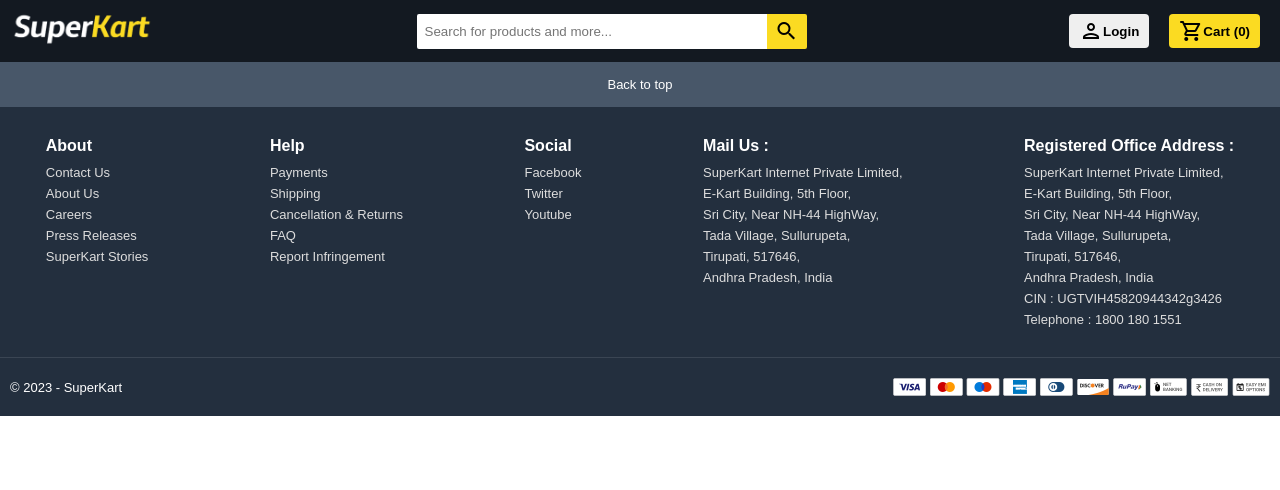
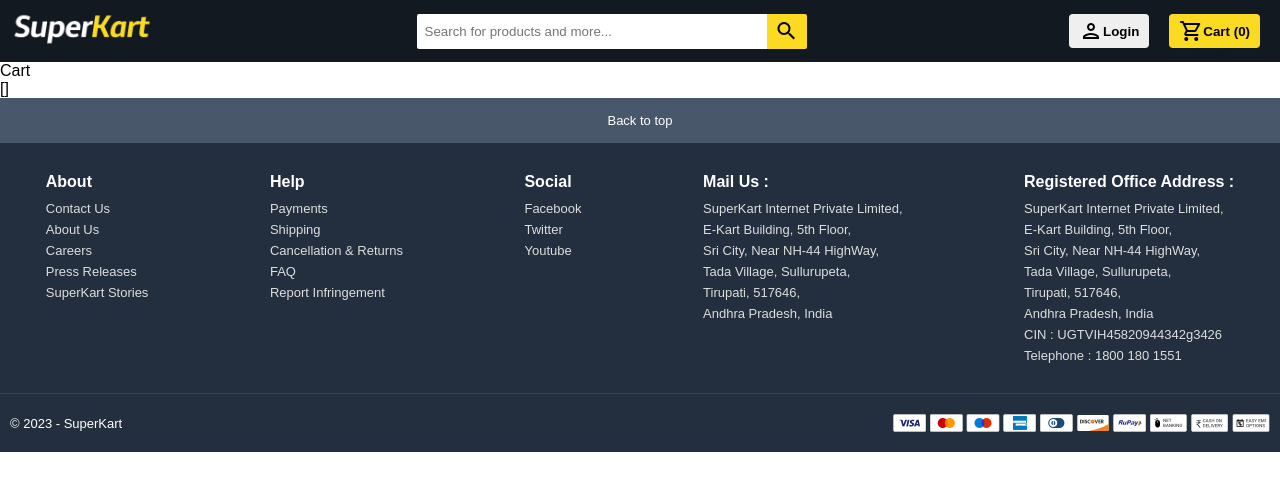
Before and after one commit to Siva-Tejaa/SuperKart, a React (Vite) app: page /cart in a window 1280 px wide. Shown: the top 490 px of the page. Built offline with nearby package versions, Linux system fonts and the light colour scheme; no server answers.

Commit message:
add cart functionality

```diff
--- a/src/App.jsx
+++ b/src/App.jsx
@@ -1,31 +1,41 @@
-import React from 'react';
+import React from "react";
 import "./App.css";
 
-import Header from './components/Header/Header';
-import Footer from './components/Footer/Footer';
-import Categories from './components/Categories/Categories';
-import Body from './components/Body/Body';
+import Header from "./components/Header/Header";
+import Footer from "./components/Footer/Footer";
+import Categories from "./components/Categories/Categories";
+import Body from "./components/Body/Body";
 
-import 'react-loading-skeleton/dist/skeleton.css'
+import "react-loading-skeleton/dist/skeleton.css";
 
 import { Routes, Route, Navigate } from "react-router-dom";
-import ProductDetails from './components/ProductDetails/ProductDetails';
-import ProductCategory from './components/ProductCategory/ProductCategory';
+import ProductDetails from "./components/ProductDetails/ProductDetails";
+import ProductCategory from "./components/ProductCategory/ProductCategory";
+import Cart from "./components/Cart/Cart";
 
 const App = () => {
   return (
     <>
-      <Header/>
-      <Categories/>
+      <Header />
+      <Categories />
       <Routes>
-        <Route exact path='/' element={<Body/>} />
-        <Route exact path='/productdetails/:productid' element={<ProductDetails/>} />
-        <Route exact path='/category/:categoryText' element={<ProductCategory/>} />
-        <Route exact path='/category/all' element={<Navigate to="/"/>} />
+        <Route exact path="/" element={<Body />} />
+        <Route
+          exact
+          path="/productdetails/:productid"
+          element={<ProductDetails />}
+        />
+        <Route
+          exact
+          path="/category/:categoryText"
+          element={<ProductCategory />}
+        />
+        <Route exact path="/category/all" element={<Navigate to="/" />} />
+        <Route exact path="/cart" element={<Cart />} />
       </Routes>
-      <Footer/>
+      <Footer />
     </>
-  )
-}
+  );
+};
 
-export default App
+export default App;
--- /dev/null
+++ b/src/components/Cart/Cart.jsx
@@ -0,0 +1,18 @@
+import React from "react";
+import "./Cart.css";
+import { useSelector, useDispatch } from "react-redux";
+
+import toast, { Toaster } from "react-hot-toast";
+
+const Cart = () => {
+  const data = useSelector((state) => state.cart);
+
+  return (
+    <div>
+      <p>Cart</p>
+      {JSON.stringify(data)}
+    </div>
+  );
+};
+
+export default Cart;
--- a/src/components/Header/Header.jsx
+++ b/src/components/Header/Header.jsx
@@ -1,38 +1,54 @@
-import React from 'react';
-import "./Header.css"
-import Search from './Search';
+import React from "react";
+import "./Header.css";
+import Search from "./Search";
 
-import SuperKart from "../../assets/SuperKartLogo.png"
+import SuperKart from "../../assets/SuperKartLogo.png";
 
-import { Link } from 'react-router-dom';
+import { Link } from "react-router-dom";
+
+import { useSelector } from "react-redux";
 
 const Header = () => {
+  const data = useSelector((state) => state.cart);
+
   return (
     <>
-      <div className='header'>
-        <Link to="/"><img src={SuperKart} alt="SuperKart Logo" className='superkart-logo'/></Link>
-        <div className='header-search'>
-          <input type="search" placeholder='Search for products and more...' className='header-search-input'/>
-          <button className='header-search-btn'>
+      <div className="header">
+        <Link to="/">
+          <img
+            src={SuperKart}
+            alt="SuperKart Logo"
+            className="superkart-logo"
+          />
+        </Link>
+        <div className="header-search">
+          <input
+            type="search"
+            placeholder="Search for products and more..."
+            className="header-search-input"
+          />
+          <button className="header-search-btn">
             <span class="material-icons-outlined">search</span>
           </button>
         </div>
-        <div className='header-btns'>
-          <button className='header-login-btn'>
+        <div className="header-btns">
+          <button className="header-login-btn">
             <span class="material-icons-outlined">person</span>
             <span>Login</span>
           </button>
-          <button className='header-cart-btn'>
-            <span class="material-icons-outlined">shopping_cart</span>
-            <span>Cart (0)</span>
-          </button>
+          <Link to="/cart">
+            <button className="header-cart-btn">
+              <span class="material-icons-outlined">shopping_cart</span>
+              <span>Cart ({data.length})</span>
+            </button>
+          </Link>
         </div>
       </div>
       <div>
-        <Search/>
+        <Search />
       </div>
     </>
-  )
-}
+  );
+};
 
 export default Header;
--- a/src/components/ProductDetails/ProductDetails.jsx
+++ b/src/components/ProductDetails/ProductDetails.jsx
@@ -5,6 +5,7 @@
 
 import { useSelector, useDispatch } from "react-redux";
 import { getProductDetails } from "../../redux/features/productDetailsSlice";
+import { cart } from "../../redux/features/cartSlice";
 
 import FreeDelivery from "../../assets/FreeDelivery.png";
 import PayOnDelivery from "../../assets/PayOnDelivery.png";
@@ -47,9 +48,9 @@
     return <Error />;
   }
 
-  {
-    console.log(data);
-  }
+  // {
+  //   console.log(data);
+  // }
 
   const successCallback = (position) => {
     const fetchLocation = async () => {
@@ -98,8 +99,22 @@
     }
   };
 
-  const cartProducts = () => {
+  const cartProducts = (data) => {
+    // console.log({ ...data, quantity: quantity });
+    dispatch(
+      cart({
+        ...data,
+        price: Math.round(
+          data?.price * 50 -
+            (Math.ceil(data?.discountPercentage) / 100) * (data?.price * 50)
+        ).toLocaleString(),
+        discountPercentage: Math.ceil(data?.discountPercentage),
+        rating: data?.rating?.toFixed(1),
+        quantity: quantity,
+      })
+    );
     successSound.play();
+    toast.success("Product Added to Cart");
   };
 
   return (
@@ -279,7 +294,10 @@
               <Toaster position="top-right" />
             </div>
             <div>
-              <button className="add-to-cart" onClick={() => cartProducts()}>
+              <button
+                className="add-to-cart"
+                onClick={() => cartProducts(data)}
+              >
                 Add to Cart
               </button>
             </div>
--- a/src/redux/features/cartSlice.jsx
+++ b/src/redux/features/cartSlice.jsx
@@ -0,0 +1,23 @@
+import { createSlice } from "@reduxjs/toolkit";
+
+const initialState = [];
+
+export const categoriesSlice = createSlice({
+  name: "categoryProducts",
+  initialState,
+  reducers: {
+    cart: (state, action) => {
+      const productExist = state.find((prod) => prod.id === action.payload.id);
+
+      if (productExist) {
+        productExist.quantity = productExist.quantity + action.payload.quantity;
+      } else {
+        state.push(action.payload);
+      }
+    },
+  },
+});
+
+export const { cart } = categoriesSlice.actions;
+
+export default categoriesSlice.reducer;
--- a/src/redux/store.jsx
+++ b/src/redux/store.jsx
@@ -1,12 +1,14 @@
-import { configureStore } from '@reduxjs/toolkit';
-import productsSlice from './features/productsSlice';
-import productDetailsSlice from './features/productDetailsSlice';
-import categoriesSlice from './features/categoriesSlice';
+import { configureStore } from "@reduxjs/toolkit";
+import productsSlice from "./features/productsSlice";
+import productDetailsSlice from "./features/productDetailsSlice";
+import categoriesSlice from "./features/categoriesSlice";
+import cartSlice from "./features/cartSlice";
 
 export const store = configureStore({
   reducer: {
-    products:productsSlice,
-    productdetails:productDetailsSlice,
-    categoryProducts:categoriesSlice,
+    products: productsSlice,
+    productdetails: productDetailsSlice,
+    categoryProducts: categoriesSlice,
+    cart: cartSlice,
   },
-})
+});
```
Also changed, not shown: src/components/Cart/Cart.css (added).
